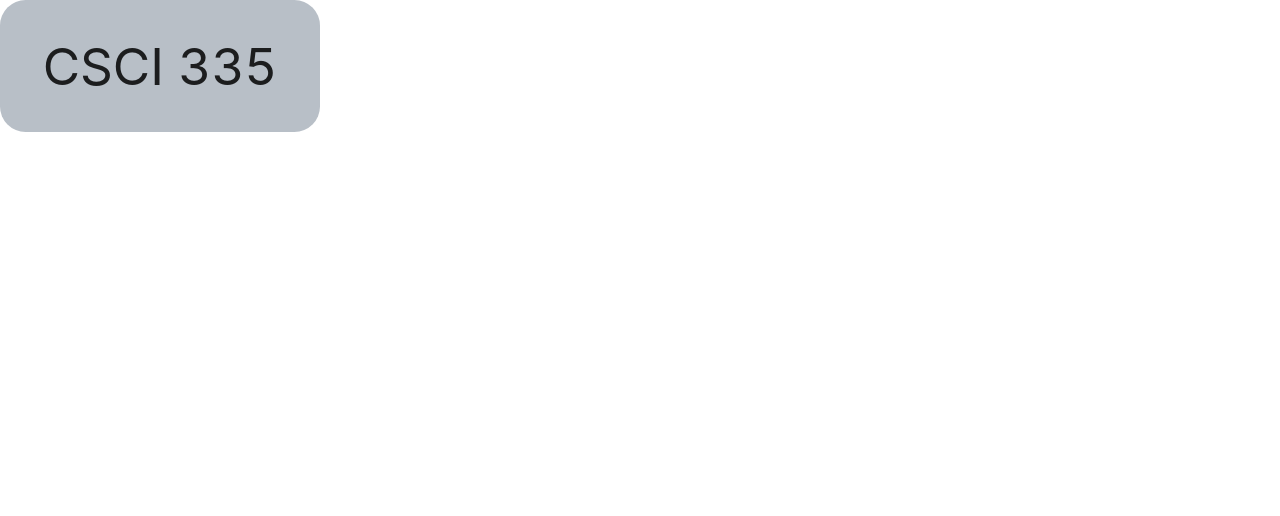
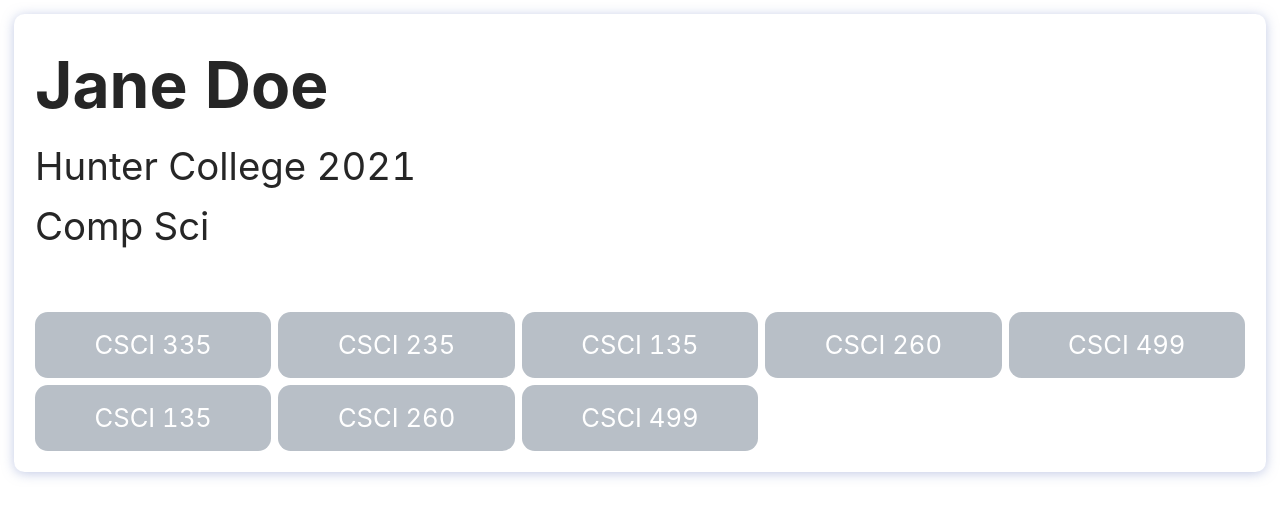
Before and after one commit to Maisa-ah/ctp-hackathon, a React (Create React App) app: page / in a window 1280 px wide. Shown: the top 516 px of the page. Built offline with nearby package versions, Linux system fonts and the light colour scheme.

Commit message:
added user contacts

```diff
--- a/package.json
+++ b/package.json
@@ -7,9 +7,11 @@
     "@testing-library/react": "^9.3.2",
     "@testing-library/user-event": "^7.1.2",
     "antd": "^4.5.4",
+    "bootstrap": "^4.5.2",
     "material-ui": "^0.20.2",
     "node-sass": "^4.14.1",
     "react": "^16.13.1",
+    "react-bootstrap": "^1.3.0",
     "react-dom": "^16.13.1",
     "react-router-dom": "^5.2.0",
     "react-scripts": "3.4.3"
--- a/src/components/ClassTag.scss
+++ b/src/components/ClassTag.scss
@@ -1,12 +1,12 @@
 @import '../themes.scss';
 .tag-container{
-  width: clamp(50%, 50%, 90%);
   .class-container{
     background: $medGrey;
     padding: 0.5em;
     border-radius: 0.5em;
-    width: clamp(50%, 50%, 90%);
+    // width: clamp(50%, 50%, 90%);
     text-align: center;
-    font-size: 4vw;
+    font-size: 2vw;
+    color: white;
   }
 }
--- /dev/null
+++ b/src/components/ConnectCard.js
@@ -0,0 +1,25 @@
+import React from 'react';
+import './ConnectCard.scss';
+
+const ConnectCard = (props) =>{
+  return(
+    <div className="card-container" onClick={props.cardOnClick}>
+      <div className="info-contain">
+        <div className="user-name">
+          {props.name}
+        </div>
+        <div className="user-school">
+          {props.school} {props.year}
+        </div>
+        <div className="user-major">
+          {props.major}
+        </div>
+      </div>
+      <div className="user-classes">
+        {props.children}
+      </div>
+    </div>
+  );
+}
+
+export default ConnectCard;
--- /dev/null
+++ b/src/components/ConnectCard.scss
@@ -0,0 +1,28 @@
+@import '../themes.scss';
+.card-container{
+  margin: 1em;
+  padding:0.5em;
+  box-shadow: 0em 0.1em 0.8em $shadow;
+  border-radius: 0.75em;
+
+  .user-classes{
+    margin-top:3em;
+  }
+  .info-contain{
+    margin: 1em;
+
+    .user-name{
+      font-size: 5vw;
+      font-weight: bold;
+    }
+    .user-school{
+      font-size:3vw;
+    }
+    .user-major{
+      font-size: 3vw;
+    }
+  }
+}
+.card-container:hover, .card-container:focus{
+  background-color: $lightGrey;
+}
--- a/src/components/Login.js
+++ b/src/components/Login.js
@@ -15,7 +15,6 @@
       <LoginButton
       title="Login"
       buttonOnClick={() => {
-        // Navigate to pricing page
         router.push('/');
       }}
       />
--- /dev/null
+++ b/src/components/TagContainer.js
@@ -0,0 +1,12 @@
+import React from 'react';
+import './TagContainer.scss';
+
+const TagContainer = (props) =>{
+  return(
+    <div className="tag-contain">
+      {props.children}
+    </div>
+  );
+}
+
+export default TagContainer;
--- /dev/null
+++ b/src/components/TagContainer.scss
@@ -0,0 +1,8 @@
+.tag-contain{
+  display: grid;
+  grid-template-rows: 1fr 1fr;
+  grid-template-columns: repeat(5, 1fr);
+  row-gap: 0.5em;
+  column-gap: 0.5em;
+  padding: 1em;
+}
--- a/src/pages/Home.js
+++ b/src/pages/Home.js
@@ -1,12 +1,32 @@
 import React from 'react';
 import Field from '../components/Fields';
 import ClassTag from '../components/ClassTag';
+import TagContainer from '../components/TagContainer';
+import CardContainer from '../components/ClassTag';
+import ConnectCard from '../components/ConnectCard';
+import { useRouter } from '../util/router.js';
 
 function HomePage() {
+  const router = useRouter();
   return (
     <div>
-      <ClassTag class="CSCI 335"/>
-      {/* <Field title="Email" name="Your email"/> */}
+      <ConnectCard name="Jane Doe" major="Comp Sci" school="Hunter College" year="2021"
+      cardOnClick={() => {
+        router.push('/login');
+      }}>
+      <TagContainer>
+        <ClassTag class="CSCI 335"/>
+        <ClassTag class="CSCI 235"/>
+        <ClassTag class="CSCI 135"/>
+        <ClassTag class="CSCI 260"/>
+        <ClassTag class="CSCI 499"/>
+        <ClassTag class="CSCI 135"/>
+        <ClassTag class="CSCI 260"/>
+        <ClassTag class="CSCI 499"/>
+
+      </TagContainer>
+      </ConnectCard>
+
     </div>
   );
 }
```
Also changed, not shown: src/components/ProfileTag.js (added, +18 -0 lines), src/components/ProfileTag.scss (added), 1 other file (tests, documents, lock files or other folders).
